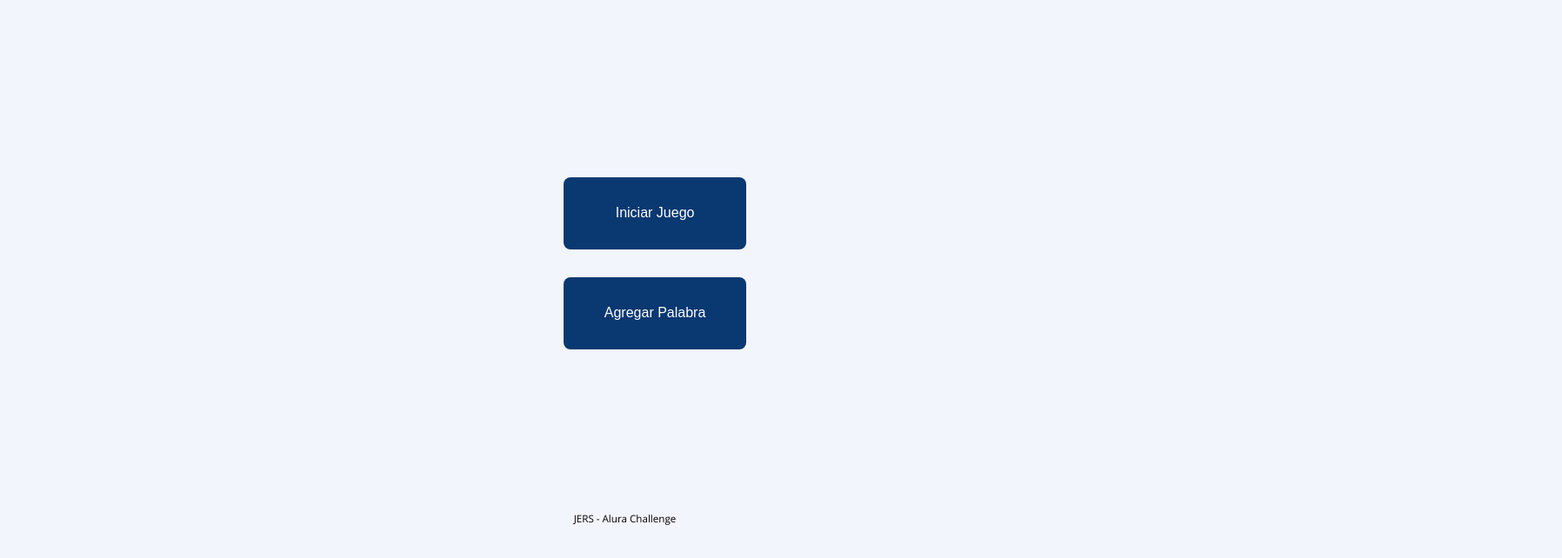
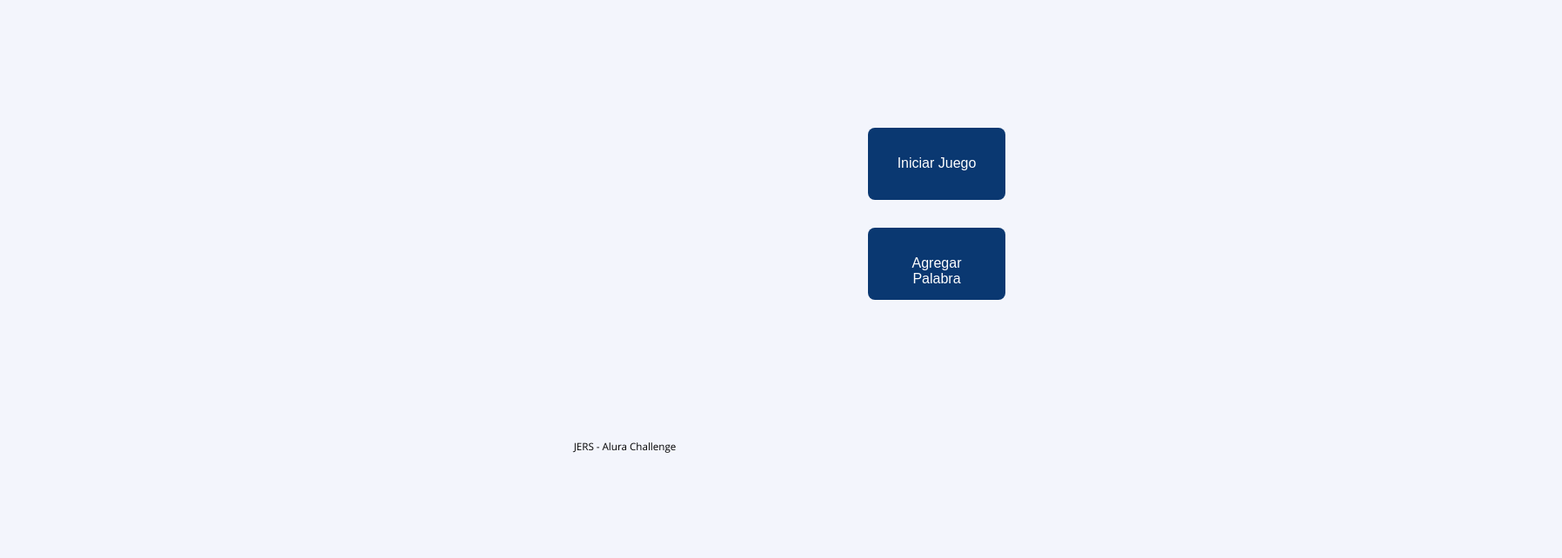
Before and after one commit to JorgeRamosS/Ahorcado-Alura, a plain HTML site: page index.html in a window 1536 px wide. Shown: the part 64-706 px from the top of the page at 87% size, 1796 px wide, since content can reach past the window. Drawn offline with nearby package versions, Linux system fonts and the light colour scheme.

Commit message:
Update style.css

```diff
--- a/style.css
+++ b/style.css
@@ -182,6 +182,10 @@
         grid-template-rows: 5% 90% 5%;
     }
 
+    .mid-section {
+        margin-left: 25%;
+    }
+
     p {
         margin: 0;
     }
```
